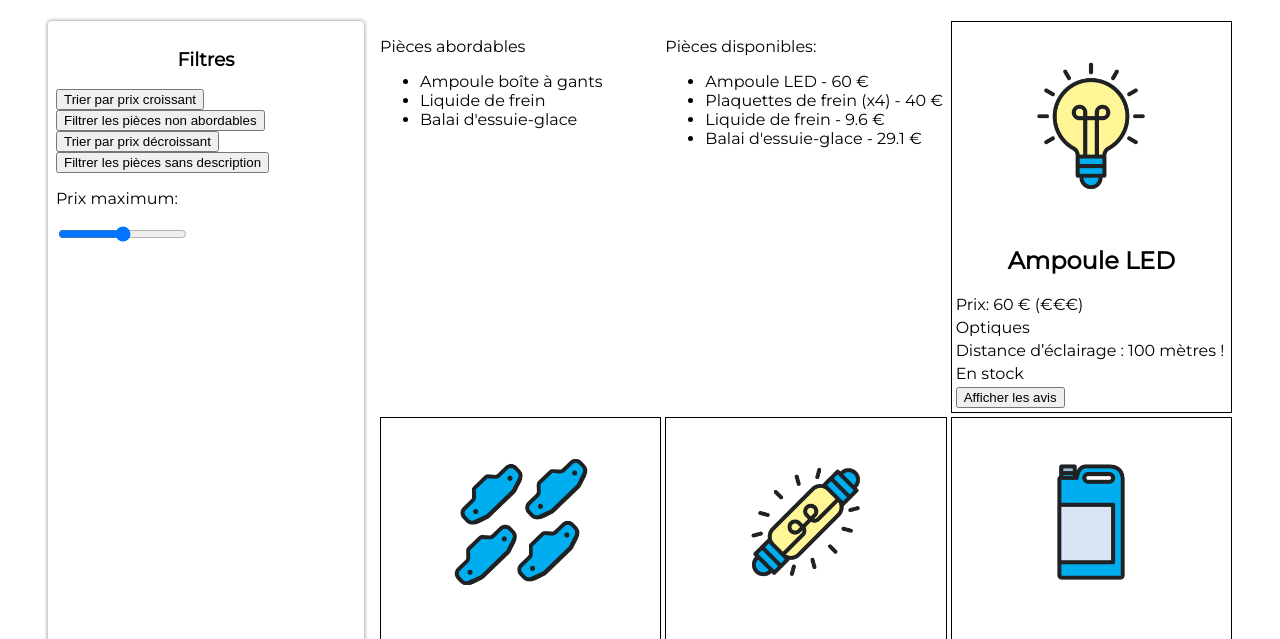
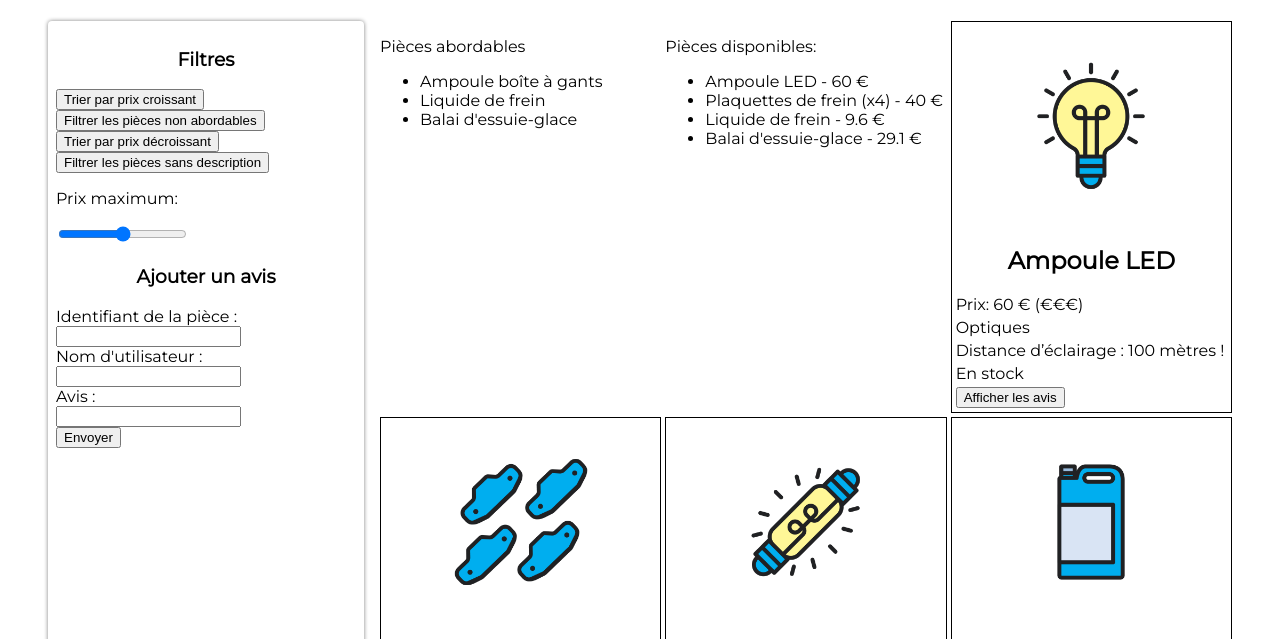
Before and after one commit to cla31/nveau-cours-js-oc, a website with bundled scripts: page index.html in a window 1280 px wide. Shown: the part 117-756 px from the top of the page. Built offline with nearby package versions, Linux system fonts and the light colour scheme; data requests are answered from the project's data file.

Commit message:
Add form

```diff
--- a/index.html
+++ b/index.html
@@ -27,6 +27,15 @@
             <br>
             <p>Prix maximum:</p>
             <input type="range" name="prix-max" id="prix-max" min="0" max="60" step="5">
+            <!-- code a ajouter -->
+            <h3>Ajouter un avis</h3>
+            <form class="formulaire-avis">
+                Identifiant de la pièce :<br>
+                <input type="number" name="piece-id"><br> Nom d'utilisateur :<br>
+                <input type="text" name="utilisateur"><br> Avis :<br>
+                <input type="text" name="commentaire"><br>
+                <button>Envoyer</button>
+            </form>
         </section>
 
         <!-- Fiches produits -->
```
